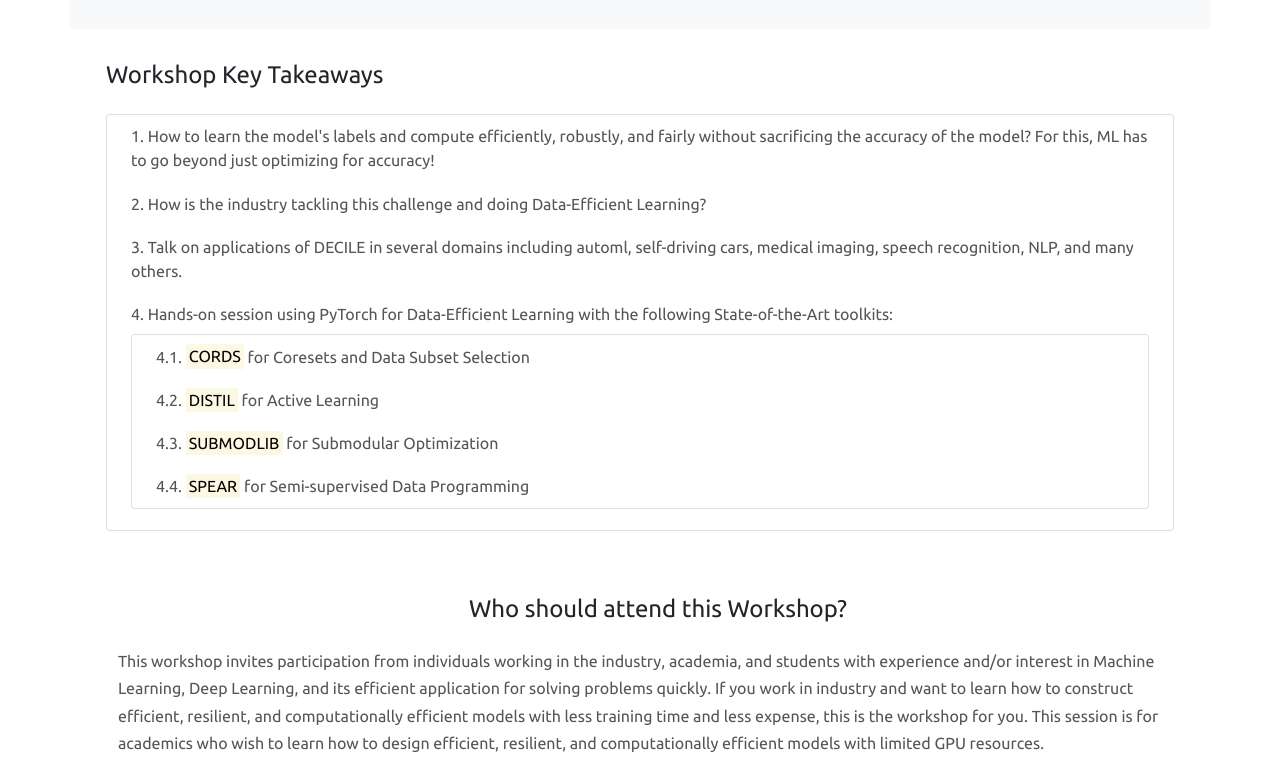
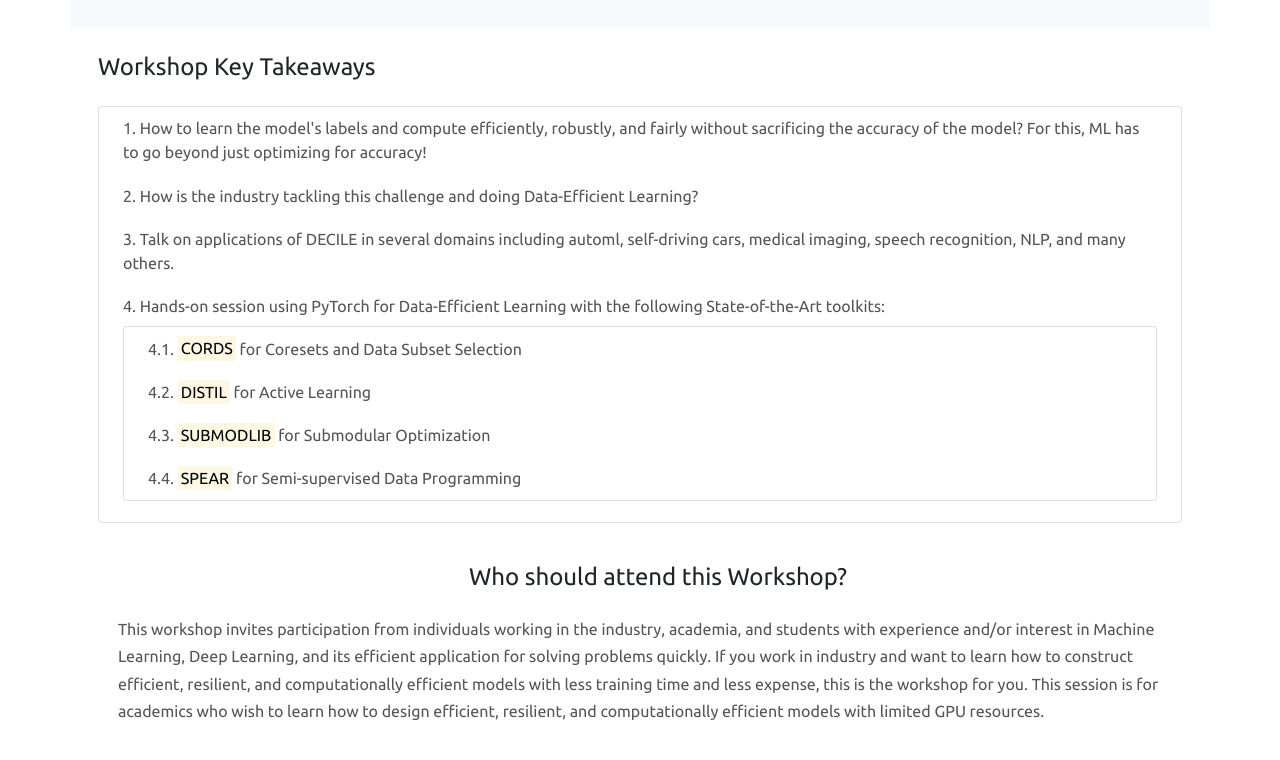
Before and after one commit to venkatapathy/decile-workshop, a plain HTML site: page index.html in a window 1280 px wide. Shown: the part 740-1500 px from the top of the page. Drawn offline with nearby package versions, Linux system fonts and the light colour scheme.

Commit message:
Removed spaces

```diff
--- a/index.html
+++ b/index.html
@@ -128,8 +128,8 @@
 
             <div class="col col-12 mt-3">
 
-                <div class="px-4" id="workshop-key">
-                    <p class="h4 pb-3 mt-3">Workshop Key Takeaways</p>
+                <div class="px-3" id="workshop-key">
+                    <p class="h4 pb-3 mt-2">Workshop Key Takeaways</p>
                     <ol class="list-group list-group-numbered workshop-list">
                         <li class="list-group-item">How to learn the model's labels and compute efficiently, robustly, and fairly without sacrificing the accuracy of the model? For this, ML has to go beyond just optimizing for accuracy!</li>
                         <li class="list-group-item">How is the industry tackling this challenge and doing Data-Efficient Learning?
@@ -151,7 +151,7 @@
                 </div>
             </div>
 
-            <div class="col col-12 mt-5 mb-2">
+            <div class="col col-12 mt-4">
                 <div class="row pt-1">
                     <div class="ps-5" id="workshop-about">
                         <p class="h4 pb-3 text-lg-center">Who should attend this Workshop?</p>
```
